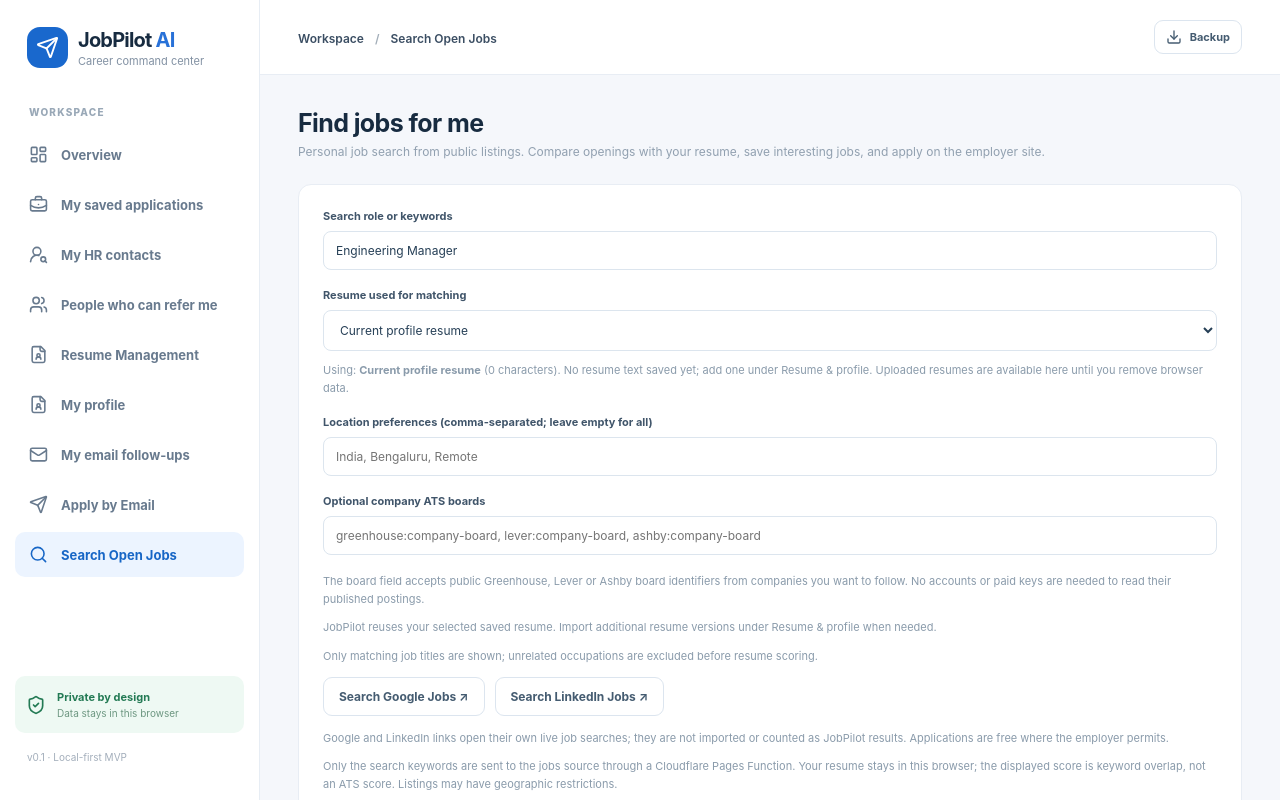
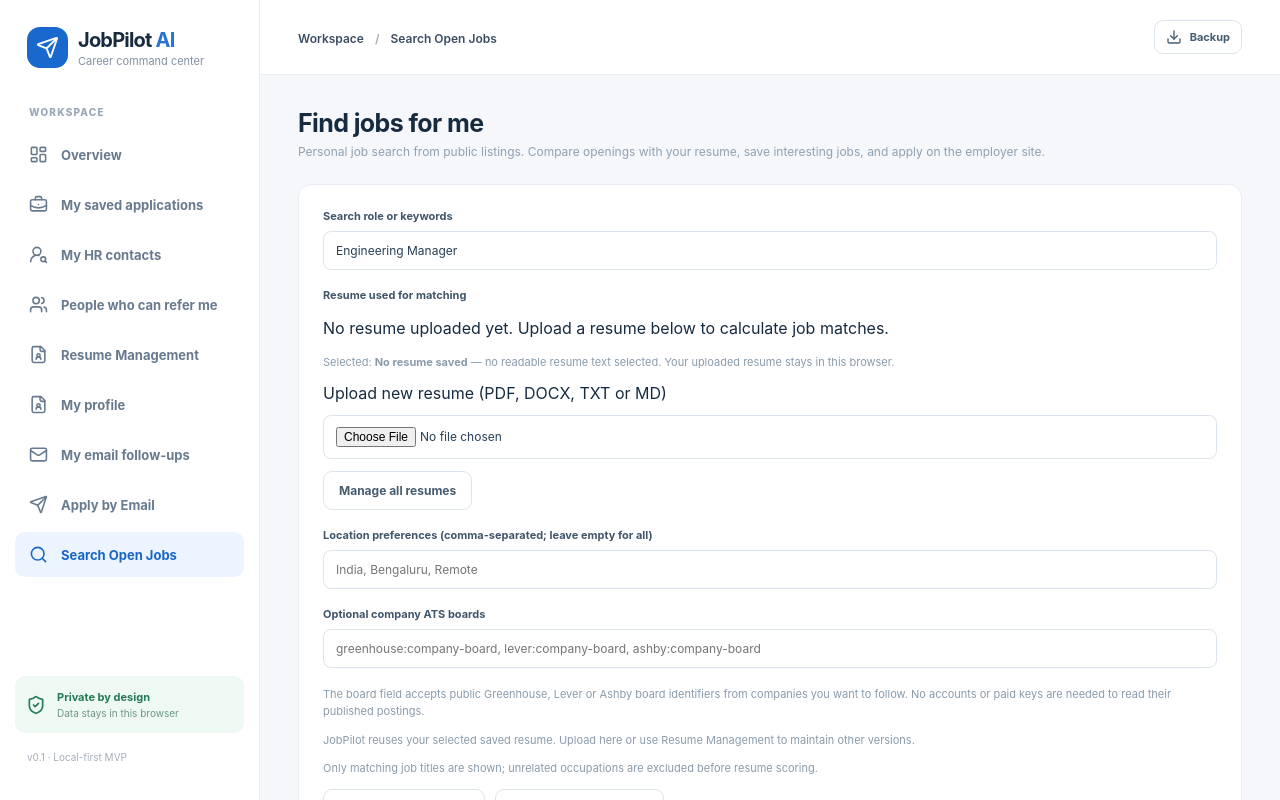
Before and after one commit to bv-prasanna/job-pilot, a React (Vite) app: page / in a window 1280 px wide. Shown: the top 800 px of the page. Built offline with nearby package versions, Linux system fonts and the light colour scheme.

Commit message:
feat(search): upload and select saved resumes directly without empty placeholder profile

```diff
--- a/src/FindJobs.tsx
+++ b/src/FindJobs.tsx
@@ -1,15 +1,33 @@
 import {useMemo,useState} from 'react';
 import {matchResume} from './lib/core.mjs';
 import {titleRelevance} from './lib/titleRelevance.mjs';
+import {extractResumeText} from './lib/resume';
 
 type Job={id:string;title:string;company:string;location:string;description:string;url:string;salary:string;posted:string;source:string};
 const plain=(s:string)=>s.replace(/<[^>]*>/g,' ').replace(/&nbsp;/g,' ').replace(/&amp;/g,'&').replace(/\s+/g,' ').trim();
 const searchUrl='/api/job-search';
 type SavedResume={id:string;name:string;text:string;updatedAt:string};
-export default function FindJobs({resumeText,savedResumes,onSave}:{resumeText:string;savedResumes:SavedResume[];onSave:(job:Job)=>void}){
+export default function FindJobs({resumeText,savedResumes,onSave,onUploadResume,onManageResumes}:{resumeText:string;savedResumes:SavedResume[];onSave:(job:Job)=>void;onUploadResume:(version:SavedResume,file:File)=>Promise<void>;onManageResumes:()=>void}){
  const [selectedResume,setSelectedResume]=useState('profile');
- const resume=selectedResume==='profile'?resumeText:(savedResumes.find(v=>v.id===selectedResume)?.text||resumeText);
- const selectedName=selectedResume==='profile'?'Current profile resume':(savedResumes.find(v=>v.id===selectedResume)?.name||'Current profile resume');const[query,setQuery]=useState('Engineering Manager'),[jobs,setJobs]=useState<Job[]>([]);
+ const [uploading,setUploading]=useState(false),[uploadMessage,setUploadMessage]=useState('');
+ const selectedVersion=savedResumes.find(v=>v.id===selectedResume);
+ const resume=selectedVersion?.text||(selectedResume==='profile'?resumeText:'');
+ const selectedName=selectedVersion?.name||(resumeText.trim()?'Current profile resume':'No resume saved');
+ const [query,setQuery]=useState('Engineering Manager'),[jobs,setJobs]=useState<Job[]>([]);
+ async function uploadResume(file:File|undefined){
+  if(!file)return;
+  setUploading(true);setUploadMessage('');
+  try{
+   const text=await extractResumeText(file);
+   if(!text.trim())throw Error('No readable text in this resume. Please upload a text-based PDF/DOCX or save the resume text in Resume Management.');
+   const version:SavedResume={id:crypto.randomUUID(),name:file.name,text,updatedAt:new Date().toISOString()};
+   await onUploadResume(version,file);
+   setSelectedResume(version.id);
+   setSearched(false);
+   setUploadMessage('Saved '+file.name+'. It is now the selected resume for matching.');
+  }catch(e){setUploadMessage(e instanceof Error?e.message:'Unable to upload resume');}
+  finally{setUploading(false);}
+ }
  const[busy,setBusy]=useState(false),[error,setError]=useState(''),[searched,setSearched]=useState(false);
  const [sourceCounts,setSourceCounts]=useState<Record<string,number>>({}),[sourceErrors,setSourceErrors]=useState<string[]>([]);
  const[onlyRelevant,setOnlyRelevant]=useState(false);const[location,setLocation]=useState('');const[boards,setBoards]=useState('');
@@ -37,11 +55,23 @@ export default function FindJobs({resumeText,savedResumes,onSave}:{resumeText:st
  return <><div className="sectionhead"><div><h1>Find jobs for me</h1><p>Personal job search from public listings. Compare openings with your resume, save interesting jobs, and apply on the employer site.</p></div></div>
  <section className="panel" style={{padding:24}}>
   <div className="field"><label className="field-label" htmlFor="jf-role">Search role or keywords</label><input id="jf-role" value={query} onChange={e=>setQuery(e.target.value)} placeholder="Engineering Manager, Java Lead, Backend Manager" /></div>
-  <div className="field"><label className="field-label" htmlFor="jf-resume">Resume used for matching</label><select id="jf-resume" value={selectedResume} onChange={e=>{setSelectedResume(e.target.value);setSearched(false)}}><option value="profile">Current profile resume</option>{savedResumes.map(v=><option key={v.id} value={v.id}>{v.name}</option>)}</select><p className="hint">Using: <strong>{selectedName}</strong> ({resume.length.toLocaleString()} characters). {resume.trim()?"You can continue searching or choose another saved resume.":"No resume text saved yet; add one under Resume & profile."} Uploaded resumes are available here until you remove browser data.</p></div>
+  <div className="field"><label className="field-label" htmlFor="jf-resume">Resume used for matching</label>
+  {resumeText.trim()||savedResumes.length?<select id="jf-resume" value={selectedVersion?selectedResume:'profile'} onChange={e=>{setSelectedResume(e.target.value);setSearched(false)}}>
+   <option value="profile">{resumeText.trim()?'Current profile resume':'No profile resume saved'}</option>
+   {savedResumes.map(v=><option key={v.id} value={v.id}>{v.name}</option>)}
+  </select>:<p role="status">No resume uploaded yet. Upload a resume below to calculate job matches.</p>}
+  <p className="hint">Selected: <strong>{selectedName}</strong>{resume.trim()?' ('+resume.length.toLocaleString()+' characters)':' — no readable resume text selected'}. Your uploaded resume stays in this browser.</p>
+  <div style={{display:'flex',gap:12,alignItems:'center',flexWrap:'wrap'}}>
+   <label htmlFor="jf-upload">Upload new resume (PDF, DOCX, TXT or MD)</label>
+   <input id="jf-upload" type="file" accept=".pdf,.docx,.txt,.md" disabled={uploading} onChange={e=>{void uploadResume(e.target.files?.[0]);e.target.value='';}}/>
+   <button type="button" className="btn outline" onClick={onManageResumes}>Manage all resumes</button>
+  </div>
+  {uploadMessage&&<p role="status" className="hint">{uploadMessage}</p>}
+ </div>
   <div className="field"><label className="field-label" htmlFor="jf-location">Location preferences (comma-separated; leave empty for all)</label><input id="jf-location" value={location} onChange={e=>setLocation(e.target.value)} placeholder="India, Bengaluru, Remote"/></div>
   <div className="field"><label className="field-label" htmlFor="jf-boards">Optional company ATS boards</label><input id="jf-boards" value={boards} onChange={e=>setBoards(e.target.value)} placeholder="greenhouse:company-board, lever:company-board, ashby:company-board"/></div>
   <p className="hint">The board field accepts public Greenhouse, Lever or Ashby board identifiers from companies you want to follow. No accounts or paid keys are needed to read their published postings.</p>
-  <p className="hint">JobPilot reuses your selected saved resume. Import additional resume versions under Resume &amp; profile when needed.</p>
+  <p className="hint">JobPilot reuses your selected saved resume. Upload here or use Resume Management to maintain other versions.</p>
   <p className="hint">Only matching job titles are shown; unrelated occupations are excluded before resume scoring.</p>
   <div style={{display:"flex",gap:10,flexWrap:"wrap",marginBottom:14}}><a className="btn outline" href={"https://www.google.com/search?q="+encodeURIComponent(query+" jobs "+(location||"Bengaluru India"))} target="_blank" rel="noopener noreferrer">Search Google Jobs ↗</a><a className="btn outline" href={"https://www.linkedin.com/jobs/search/?keywords="+encodeURIComponent(query)+"&location="+encodeURIComponent(location||"Bengaluru, Karnataka, India")} target="_blank" rel="noopener noreferrer">Search LinkedIn Jobs ↗</a></div>
   <p className="hint">Google and LinkedIn links open their own live job searches; they are not imported or counted as JobPilot results. Applications are free where the employer permits.</p>
```
